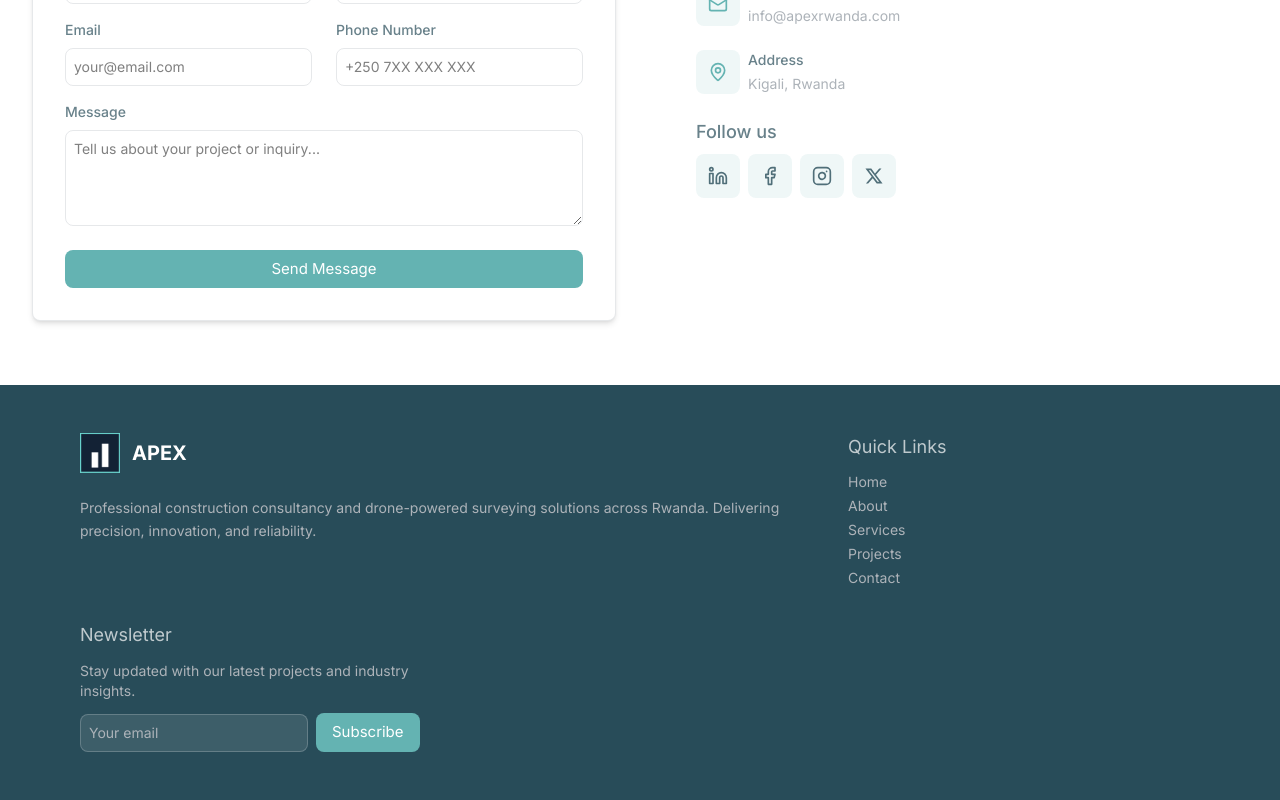
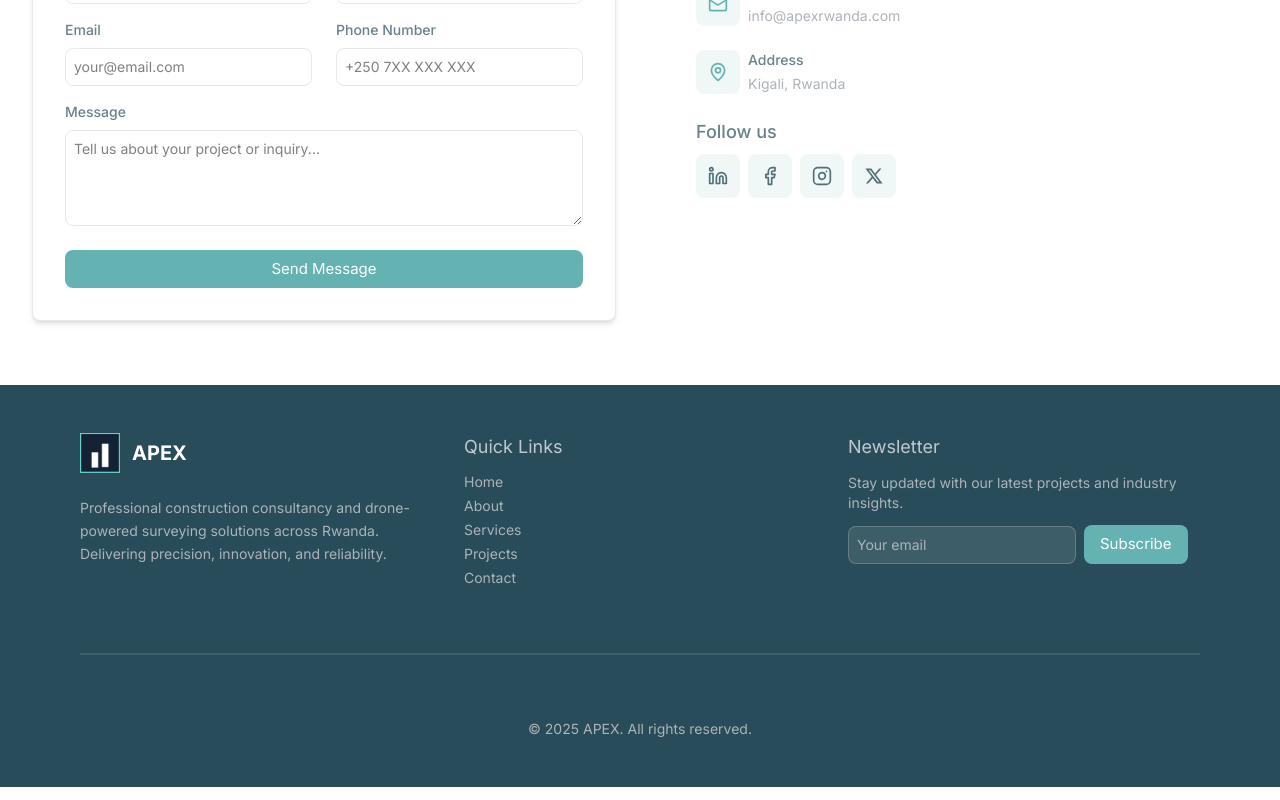
Before and after one commit to DavidMANZI-093/apex, a Next.js app: page / in a window 1280 px wide. Shown: the part 5496-6296 px from the top of the page. Built offline with nearby package versions, Linux system fonts and the light colour scheme.

Commit message:
Auto-commit at 26/06/2025, 14:02:56 for inactivity period...

```diff
--- a/src/components/footer.tsx
+++ b/src/components/footer.tsx
@@ -15,7 +15,7 @@ const Footer = () => {
       <div className="relative w-full flex flex-col gap-16 container !mx-auto !px-4 sm:!px-6 lg:!px-8">
         <div className="grid grid-cols-1 md:grid-cols-3 gap-8">
           {/* Company Info */}
-          <div className="flex flex-col md:col-span-2 gap-6">
+          <div className="flex flex-col md:col-sp2 gap-6">
             <div className="flex items-center gap-3">
               <Image
                 src="/web-app-manifest-192x192.png"
@@ -64,6 +64,8 @@ const Footer = () => {
             </div>
           </div>
         </div>
+        <hr className="!border !border-french-grey/20" />
+        <p className="!text-center !text-french-grey !text-sm">&copy; {new Date().getFullYear()} APEX. All rights reserved.</p>
       </div>
     </footer>
   );
```
